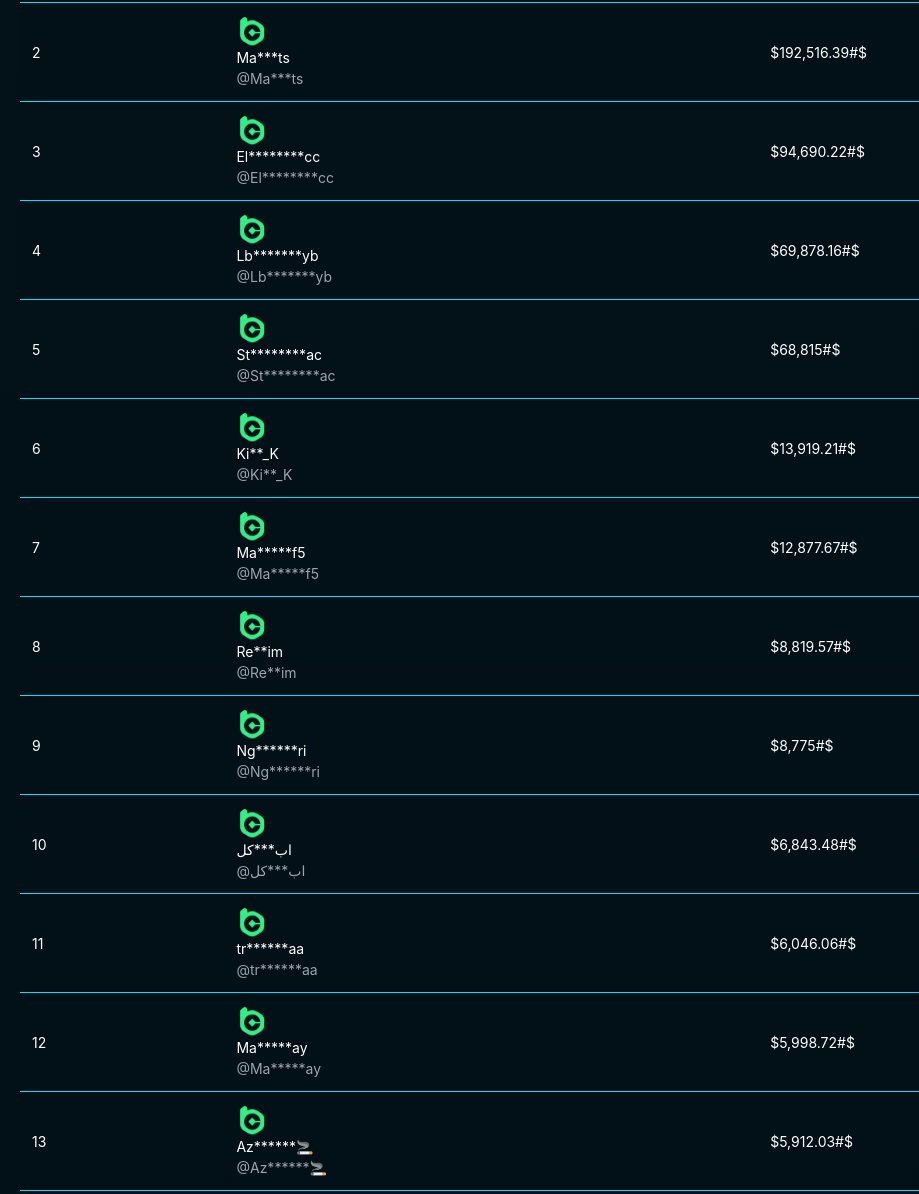
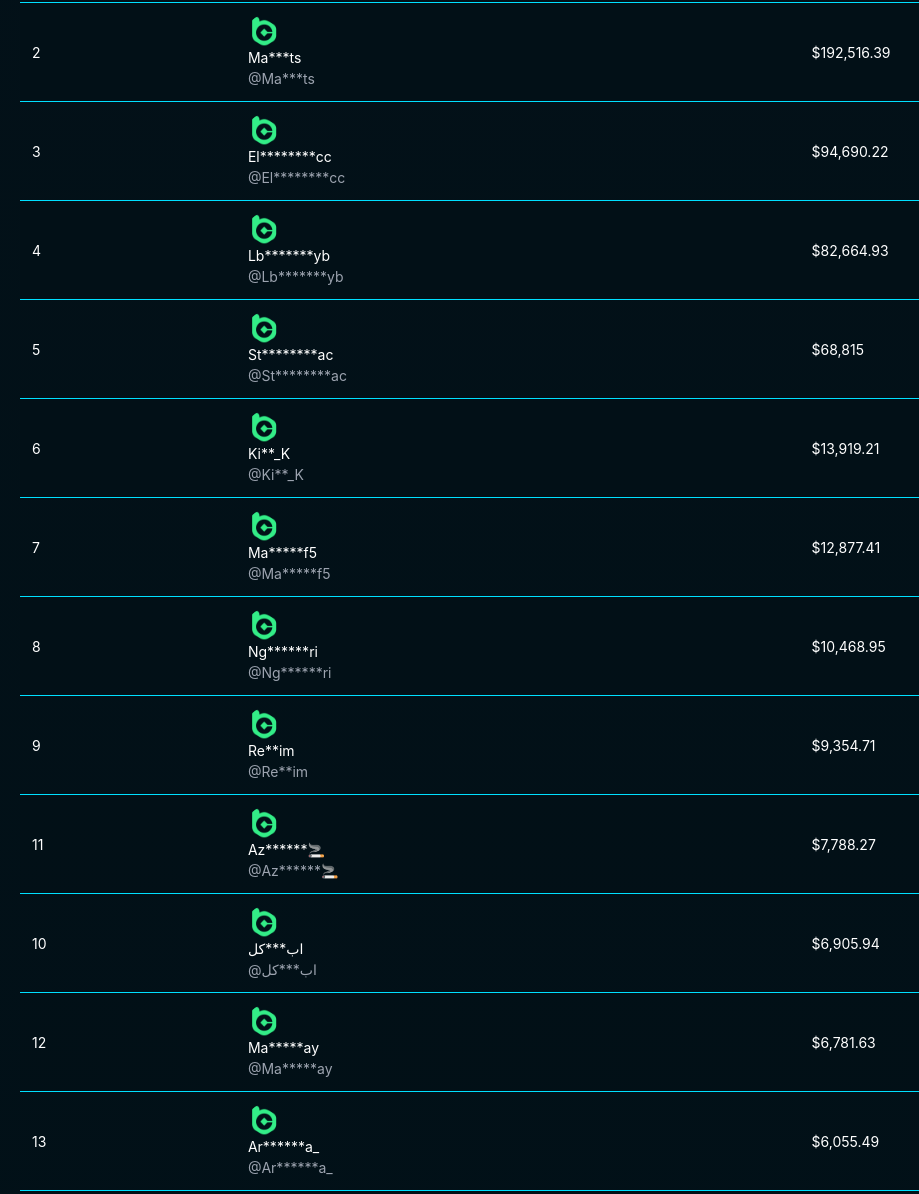
Before and after one commit to chainkeeper555-hash/symmetrical-chainsaw, a website: page public/game.html in a window 1280 px wide. Shown: the part 5934-7128 px from the top of the page, without its empty margins (28-947 px from the left). Drawn offline with nearby package versions, Linux system fonts and the light colour scheme; no server answers.

Commit message:
Update game.html

```diff
--- a/public/game.html
+++ b/public/game.html
@@ -626,28 +626,28 @@
                 return num ? num.toString().replace(/\B(?=(\d{3})+(?!\d))/g, ',') : '0';
             }
 
-            // Static fallback data with updated top three
+            // Static fallback data with updated entries for ranks 4-20
             const fallbackLeaderboardData = [
-                { rank: 1, username: "ЖЕ*****ЧУ", userHandle: "ЖЕ*****ЧУ", betAmount: 238096.25, prizeAmount: 4000, avatar: "/img/bc-game-esports-logo-png_seeklogo-619973.png" },
-                { rank: 2, username: "Ma***ts", userHandle: "Ma***ts", betAmount: 192516.39, prizeAmount: 2000, avatar: "/img/bc-game-esports-logo-png_seeklogo-619973.png" },
-                { rank: 3, username: "El********cc", userHandle: "El********cc", betAmount: 94690.22, prizeAmount: 1000, avatar: "/img/bc-game-esports-logo-png_seeklogo-619973.png" },
-                { rank: 4, username: "Lb*******yb", userHandle: "Lb*******yb", betAmount: 69878.16, avatar: "/img/bc-game-esports-logo-png_seeklogo-619973.png" },
+                { rank: 1, username: "ЖЕ*****ЧУ", userHandle: "ЖЕ*****ЧУ", betAmount: 238096.25, avatar: "/img/bc-game-esports-logo-png_seeklogo-619973.png" },
+                { rank: 2, username: "Ma***ts", userHandle: "Ma***ts", betAmount: 192516.39, avatar: "/img/bc-game-esports-logo-png_seeklogo-619973.png" },
+                { rank: 3, username: "El********cc", userHandle: "El********cc", betAmount: 94690.22, avatar: "/img/bc-game-esports-logo-png_seeklogo-619973.png" },
+                { rank: 4, username: "Lb*******yb", userHandle: "Lb*******yb", betAmount: 82664.93, avatar: "/img/bc-game-esports-logo-png_seeklogo-619973.png" },
                 { rank: 5, username: "St********ac", userHandle: "St********ac", betAmount: 68815.00, avatar: "/img/bc-game-esports-logo-png_seeklogo-619973.png" },
                 { rank: 6, username: "Ki**_K", userHandle: "Ki**_K", betAmount: 13919.21, avatar: "/img/bc-game-esports-logo-png_seeklogo-619973.png" },
-                { rank: 7, username: "Ma*****f5", userHandle: "Ma*****f5", betAmount: 12877.67, avatar: "/img/bc-game-esports-logo-png_seeklogo-619973.png" },
-                { rank: 8, username: "Re**im", userHandle: "Re**im", betAmount: 8819.57, avatar: "/img/bc-game-esports-logo-png_seeklogo-619973.png" },
-                { rank: 9, username: "Ng******ri", userHandle: "Ng******ri", betAmount: 8775.00, avatar: "/img/bc-game-esports-logo-png_seeklogo-619973.png" },
-                { rank: 10, username: "اب***کل", userHandle: "اب***کل", betAmount: 6843.48, avatar: "/img/bc-game-esports-logo-png_seeklogo-619973.png" },
-                { rank: 11, username: "tr******aa", userHandle: "tr******aa", betAmount: 6046.06, avatar: "/img/bc-game-esports-logo-png_seeklogo-619973.png" },
-                { rank: 12, username: "Ma*****ay", userHandle: "Ma*****ay", betAmount: 5998.72, avatar: "/img/bc-game-esports-logo-png_seeklogo-619973.png" },
-                { rank: 13, username: "Az******🚬", userHandle: "Az******🚬", betAmount: 5912.03, avatar: "/img/bc-game-esports-logo-png_seeklogo-619973.png" },
-                { rank: 14, username: "Sa**********te", userHandle: "Sa**********te", betAmount: 5811.83, avatar: "/img/bc-game-esports-logo-png_seeklogo-619973.png" },
-                { rank: 15, username: "Bu**********ze", userHandle: "Bu**********ze", betAmount: 5240.29, avatar: "/img/bc-game-esports-logo-png_seeklogo-619973.png" },
-                { rank: 16, username: "Br***um", userHandle: "Br***um", betAmount: 4680.00, avatar: "/img/bc-game-esports-logo-png_seeklogo-619973.png" },
-                { rank: 17, username: "सा************🚩", userHandle: "सा************🚩", betAmount: 4324.07, avatar: "/img/bc-game-esports-logo-png_seeklogo-619973.png" },
-                { rank: 18, username: "ih*****fe", userHandle: "ih*****fe", betAmount: 4240.00, avatar: "/img/bc-game-esports-logo-png_seeklogo-619973.png" },
-                { rank: 19, username: "ᘻᓍ******🎭", userHandle: "ᘻᓍ******🎭", betAmount: 4071.90, avatar: "/img/bc-game-esports-logo-png_seeklogo-619973.png" },
-                { rank: 20, username: "Ba*******da", userHandle: "Ba*******da", betAmount: 3470.18, avatar: "/img/bc-game-esports-logo-png_seeklogo-619973.png" }
+                { rank: 7, username: "Ma*****f5", userHandle: "Ma*****f5", betAmount: 12877.41, avatar: "/img/bc-game-esports-logo-png_seeklogo-619973.png" },
+                { rank: 8, username: "Ng******ri", userHandle: "Ng******ri", betAmount: 10468.95, avatar: "/img/bc-game-esports-logo-png_seeklogo-619973.png" },
+                { rank: 9, username: "Re**im", userHandle: "Re**im", betAmount: 9354.71, avatar: "/img/bc-game-esports-logo-png_seeklogo-619973.png" },
+                { rank: 10, username: "اب***کل", userHandle: "اب***کل", betAmount: 6905.94, avatar: "/img/bc-game-esports-logo-png_seeklogo-619973.png" },
+                { rank: 11, username: "Az******🚬", userHandle: "Az******🚬", betAmount: 7788.27, avatar: "/img/bc-game-esports-logo-png_seeklogo-619973.png" },
+                { rank: 12, username: "Ma*****ay", userHandle: "Ma*****ay", betAmount: 6781.63, avatar: "/img/bc-game-esports-logo-png_seeklogo-619973.png" },
+                { rank: 13, username: "Ar******a_", userHandle: "Ar******a_", betAmount: 6055.49, avatar: "/img/bc-game-esports-logo-png_seeklogo-619973.png" },
+                { rank: 14, username: "Sa**********te", userHandle: "Sa**********te", betAmount: 5830.20, avatar: "/img/bc-game-esports-logo-png_seeklogo-619973.png" },
+                { rank: 15, username: "Bu**********ze", userHandle: "Bu**********ze", betAmount: 5244.91, avatar: "/img/bc-game-esports-logo-png_seeklogo-619973.png" },
+                { rank: 16, username: "ᘻᓍ******🎭", userHandle: "ᘻᓍ******🎭", betAmount: 4710.64, avatar: "/img/bc-game-esports-logo-png_seeklogo-619973.png" },
+                { rank: 17, username: "Br***um", userHandle: "Br***um", betAmount: 4680.00, avatar: "/img/bc-game-esports-logo-png_seeklogo-619973.png" },
+                { rank: 18, username: "सा************🚩", userHandle: "सा************🚩", betAmount: 4324.93, avatar: "/img/bc-game-esports-logo-png_seeklogo-619973.png" },
+                { rank: 19, username: "ih*****fe", userHandle: "ih*****fe", betAmount: 4240.00, avatar: "/img/bc-game-esports-logo-png_seeklogo-619973.png" },
+                { rank: 20, username: "Ba*******da", userHandle: "Ba*******da", betAmount: 3482.96, avatar: "/img/bc-game-esports-logo-png_seeklogo-619973.png" }
             ];
 
             async function fetchLeaderboardData(type) {
@@ -666,7 +666,6 @@
                             username: item.username || 'Anonymous',
                             userHandle: item.username || 'anonymous',
                             betAmount: item.wagered || 0,
-                            prizeAmount: item.prize || 0,
                             avatar: '/img/bc-game-esports-logo-png_seeklogo-619973.png',
                             rank: item.rank || index + 1
                         }));
@@ -692,7 +691,6 @@
                                 username: item.username || 'Anonymous',
                                 userHandle: item.userHandle || item.username || 'anonymous',
                                 betAmount: item.betAmount || 0,
-                                prizeAmount: item.prizeAmount || 0,
                                 avatar: '/img/bc-game-esports-logo-png_seeklogo-619973.png',
                                 rank: item.rank || 0
                             }));
@@ -715,8 +713,7 @@
                     item.username === arr2[index].username &&
                     item.userHandle === arr2[index].userHandle &&
                     item.betAmount === arr2[index].betAmount &&
-                    item.avatar === arr2[index].avatar &&
-                    item.prizeAmount === arr2[index].prizeAmount
+                    item.avatar === arr2[index].avatar
                 );
             }
 
@@ -762,7 +759,7 @@
                         <h4 class="text-xl font-bold text-white">${winner.username}</h4>
                         <img src="/img/Trophy.gif" alt="Trophy" class="trophy-icon">
                         <p class="text-gray-400 text-sm">@${winner.userHandle}</p>
-                        <p class="winning-amount">$${formatNumber(winner.prizeAmount)}#$</p>
+                        <p class="winning-amount">$${formatNumber(winner.betAmount)}</p>
                         ${isMiddle ? '<div class="countdown" id="countdown"></div><a href="https://bcgame.st/i-sh4ner-n" target="_blank" class="use-code-btn">Use Code SHARE</a>' : ''}
                     `;
                     winnerGrid.appendChild(winnerCard);
@@ -773,7 +770,7 @@
                     row.innerHTML = `
                         <td>${entry.rank}</td>
                         <td><img src="${entry.avatar}" alt="Avatar" class="avatar">${entry.username}<br><span class="text-gray-400 text-sm">@${entry.userHandle}</span></td>
-                        <td>$${formatNumber(entry.betAmount)}#$</td>
+                        <td>$${formatNumber(entry.betAmount)}</td>
                     `;
                     leaderboardTableBody.appendChild(row);
                 });
```
